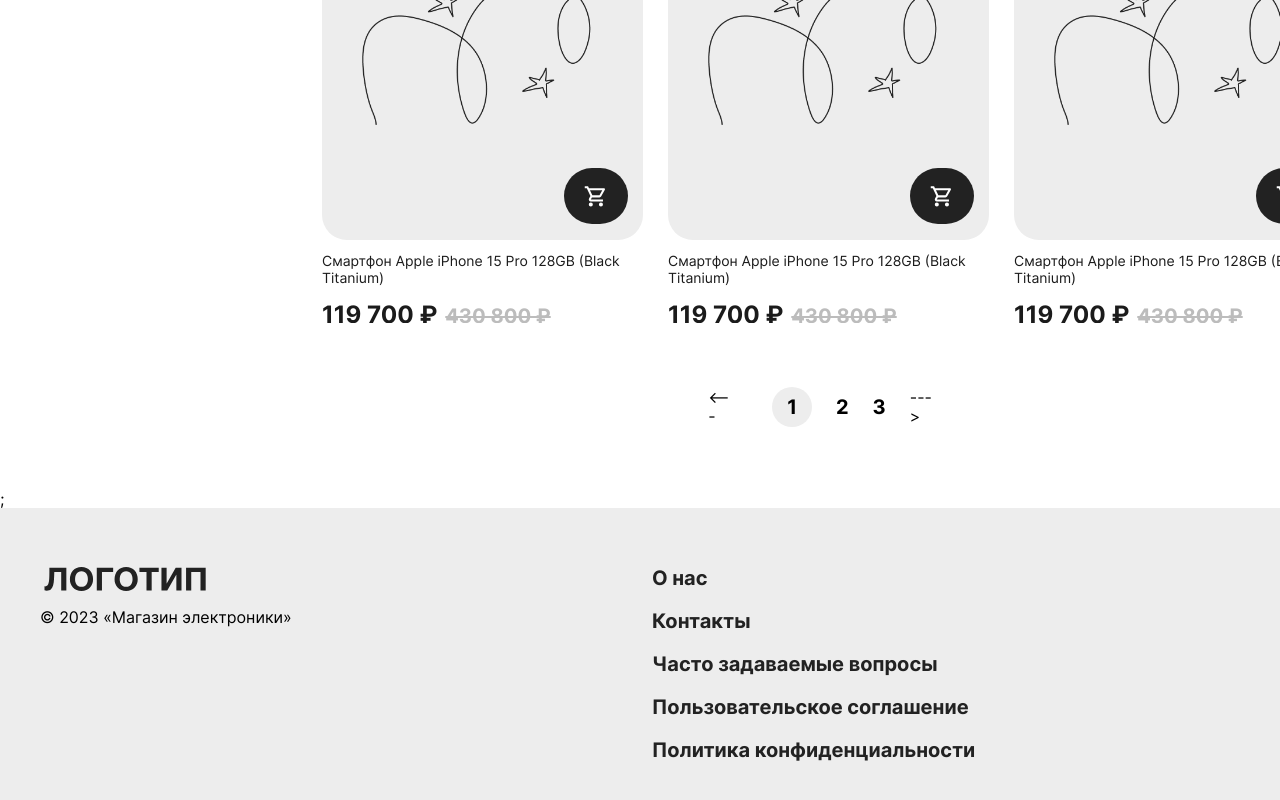
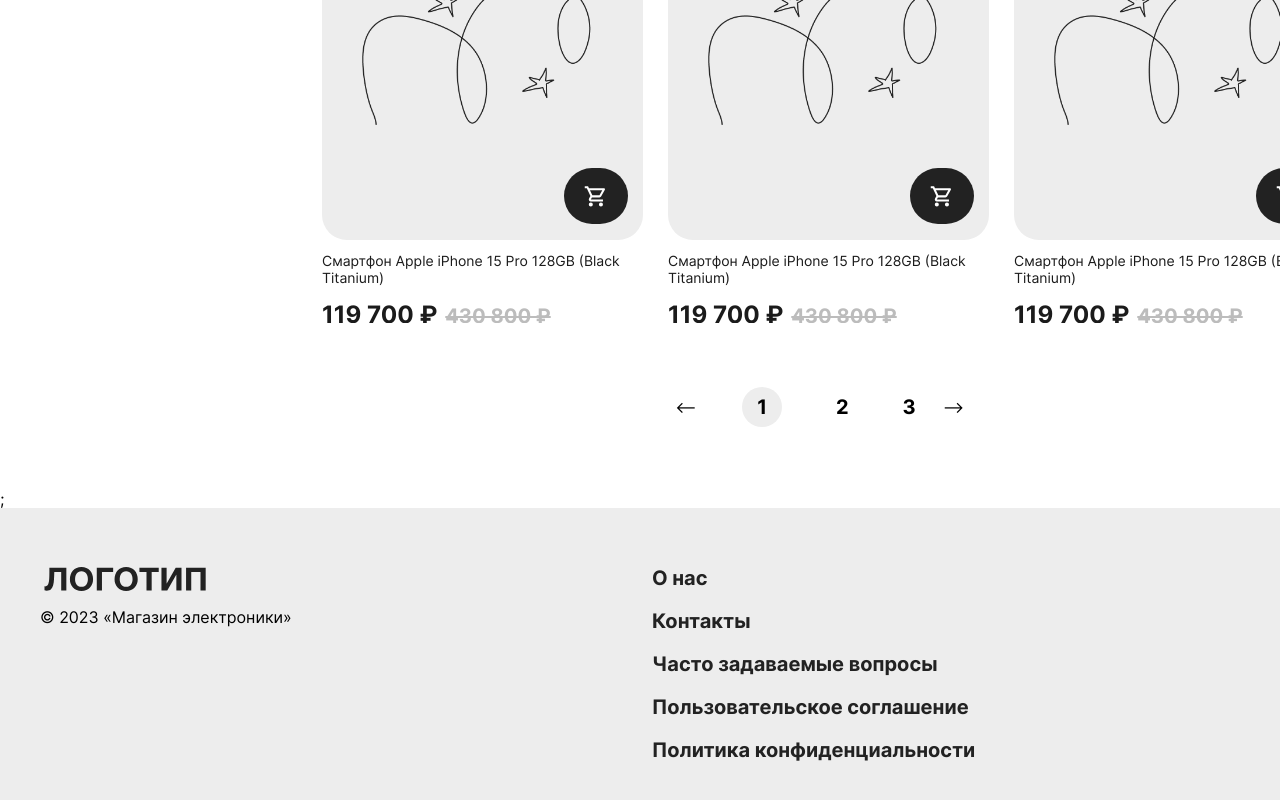
Before and after one commit to store-electronics-and-household/store-frontend, a React (Create React App) app: page /catalog in a window 1280 px wide. Shown: the part 2051-2851 px from the top of the page. Built offline with nearby package versions, Linux system fonts and the light colour scheme; a web font is replaced by a local one.

Commit message:
style(spaces etc.): card

```diff
--- a/src/components/Pagination/Pagination.tsx
+++ b/src/components/Pagination/Pagination.tsx
@@ -36,18 +36,18 @@ export const PaginatedItems: React.FC<PaginationProps> = ({
       <Items currentItems={currentItems} />
       <ReactPaginate
         breakLabel='...'
-        nextLabel='--->'
+        nextLabel='-->'
         onPageChange={handlePageClick}
         pageRangeDisplayed={8}
         pageCount={pageCount}
-        previousLabel='<---'
+        previousLabel='<--'
         renderOnZeroPageCount={null}
         containerClassName={'pagination'}
         activeClassName='pagination__active'
         pageLinkClassName='pagination__page-link'
         breakLinkClassName='pagination__break-link'
         nextLinkClassName='pagination__next-link'
-        previousLinkClassName='pagination__previous-link'
+        previousLinkClassName={'pagination__previous-link'}
         pageClassName='pagination__page-item'
         breakClassName='pagination__break-item'
         nextClassName='pagination__next-item'
--- a/src/components/Pagination/_Pagination.scss
+++ b/src/components/Pagination/_Pagination.scss
@@ -7,7 +7,6 @@
   padding-left: 0;
   list-style: none;
   cursor: pointer;
-  gap: 24px;
   grid-column-start: 2;
   }
 
@@ -31,6 +30,7 @@ font-size: 20px;
 font-style: normal;
 font-weight: 600;
 line-height: normal;
+margin: 0 27px;
 }
 
 .pagination__next-item {
@@ -40,3 +40,7 @@ line-height: normal;
 .pagination__previous-item {
   width: 40px;
 }
+
+.pagination__previous-link_hidden {
+  display: none;
+}
--- a/src/index.css
+++ b/src/index.css
@@ -1981,7 +1981,6 @@ body {
   padding-left: 0;
   list-style: none;
   cursor: pointer;
-  gap: 24px;
   grid-column-start: 2;
 }
 
@@ -2005,6 +2004,7 @@ body {
   font-style: normal;
   font-weight: 600;
   line-height: normal;
+  margin: 0 27px;
 }
 
 .pagination__next-item {
@@ -2013,4 +2013,8 @@ body {
 
 .pagination__previous-item {
   width: 40px;
+}
+
+.pagination__previous-link_hidden {
+  display: none;
 }/*# sourceMappingURL=index.css.map */
```
Also changed, not shown: src/image/icons/divider.svg (deleted), 1 other file (tests, documents, lock files or other folders).
